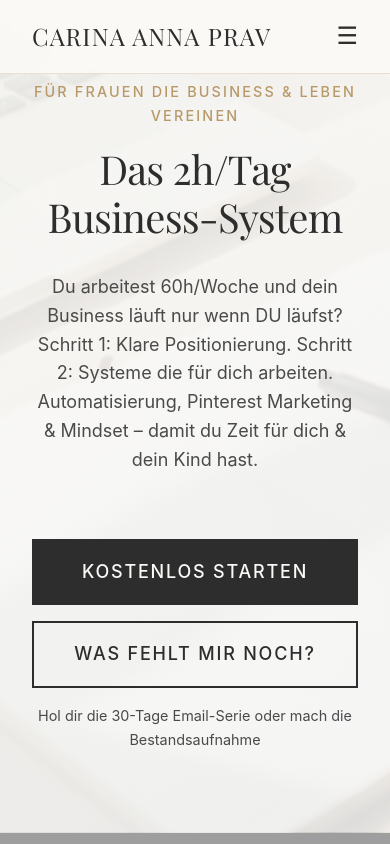
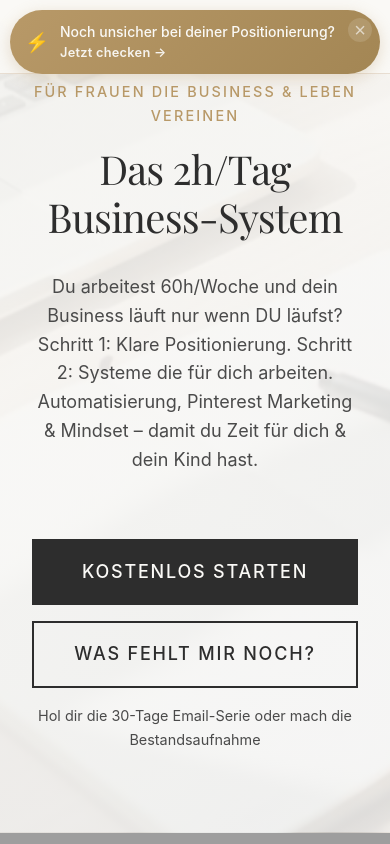
Before and after one commit to c4377/carinaannaprav, a website: page index.html in a window 390 px wide. Shown: the top 844 px of the page. Drawn offline with nearby package versions, Linux system fonts and the light colour scheme; grey boxes are pictures that could not be loaded.

Commit message:
neuer Badge

```diff
--- a/index.html
+++ b/index.html
@@ -2771,5 +2771,248 @@ document.addEventListener('DOMContentLoaded', function() {
         </div>
     </div>
 </div>
+<!-- ============================================ -->
+<!-- POSITIONIERUNGS-QUIZ BADGE - Fixed Top Right -->
+<!-- Einfügen VOR dem schließenden </body> Tag -->
+<!-- ============================================ -->
+
+<div id="positioning-badge" class="pos-badge">
+    <button class="pos-badge-close" onclick="closePositioningBadge()" aria-label="Badge schließen">
+        ×
+    </button>
+    <button class="pos-badge-content" onclick="openPositioningQuiz()">
+        <span class="pos-badge-icon">⚡</span>
+        <span class="pos-badge-text">
+            Noch unsicher bei deiner Positionierung?
+            <span class="pos-badge-cta">Jetzt checken →</span>
+        </span>
+    </button>
+</div>
+
+<style>
+/* ============================================ */
+/* BADGE STYLES */
+/* ============================================ */
+
+.pos-badge {
+    position: fixed;
+    top: 20px;
+    right: 20px;
+    z-index: 9999;
+    animation: badgeSlideIn 0.6s ease-out;
+}
+
+.pos-badge.hidden {
+    animation: badgeSlideOut 0.4s ease-out forwards;
+}
+
+@keyframes badgeSlideIn {
+    from {
+        transform: translateX(120%);
+        opacity: 0;
+    }
+    to {
+        transform: translateX(0);
+        opacity: 1;
+    }
+}
+
+@keyframes badgeSlideOut {
+    from {
+        transform: translateX(0);
+        opacity: 1;
+    }
+    to {
+        transform: translateX(120%);
+        opacity: 0;
+    }
+}
+
+.pos-badge-content {
+    display: flex;
+    align-items: center;
+    gap: 0.75rem;
+    background: linear-gradient(135deg, #B89968 0%, #A38654 100%);
+    color: #FAF9F6;
+    padding: 0.875rem 1.25rem;
+    padding-right: 2.5rem; /* Space for close button */
+    border: none;
+    border-radius: 50px;
+    box-shadow: 0 4px 15px rgba(184, 153, 104, 0.3);
+    cursor: pointer;
+    font-family: inherit;
+    font-size: 0.95rem;
+    font-weight: 500;
+    transition: all 0.3s ease;
+    position: relative;
+    max-width: 350px;
+}
+
+.pos-badge-content:hover {
+    transform: translateY(-2px);
+    box-shadow: 0 6px 20px rgba(184, 153, 104, 0.4);
+    background: linear-gradient(135deg, #A38654 0%, #8F7347 100%);
+}
+
+.pos-badge-icon {
+    font-size: 1.25rem;
+    animation: pulse 2s ease-in-out infinite;
+}
+
+@keyframes pulse {
+    0%, 100% {
+        transform: scale(1);
+    }
+    50% {
+        transform: scale(1.1);
+    }
+}
+
+.pos-badge-text {
+    display: flex;
+    flex-direction: column;
+    align-items: flex-start;
+    line-height: 1.4;
+    text-align: left;
+}
+
+.pos-badge-cta {
+    font-size: 0.85rem;
+    font-weight: 600;
+    letter-spacing: 0.02em;
+    margin-top: 0.15rem;
+    opacity: 0.95;
+    transition: all 0.3s ease;
+}
+
+.pos-badge-content:hover .pos-badge-cta {
+    transform: translateX(3px);
+    opacity: 1;
+}
+
+.pos-badge-close {
+    position: absolute;
+    top: 0.5rem;
+    right: 0.5rem;
+    width: 24px;
+    height: 24px;
+    border: none;
+    background: rgba(250, 249, 246, 0.2);
+    color: #FAF9F6;
+    font-size: 1.25rem;
+    line-height: 1;
+    border-radius: 50%;
+    cursor: pointer;
+    display: flex;
+    align-items: center;
+    justify-content: center;
+    transition: all 0.2s ease;
+    opacity: 0.7;
+    z-index: 10;
+}
+
+.pos-badge-close:hover {
+    opacity: 1;
+    background: rgba(250, 249, 246, 0.3);
+    transform: rotate(90deg);
+}
+
+/* Mobile Responsive */
+@media (max-width: 768px) {
+    .pos-badge {
+        top: 10px;
+        right: 10px;
+        left: 10px;
+        max-width: calc(100% - 20px);
+    }
+
+    .pos-badge-content {
+        width: 100%;
+        max-width: 100%;
+        padding: 0.75rem 1rem;
+        padding-right: 2.5rem;
+        font-size: 0.875rem;
+    }
+
+    .pos-badge-text {
+        font-size: 0.875rem;
+    }
+
+    .pos-badge-cta {
+        font-size: 0.8rem;
+    }
+
+    .pos-badge-icon {
+        font-size: 1.1rem;
+    }
+}
+
+/* Tablet */
+@media (max-width: 1024px) and (min-width: 769px) {
+    .pos-badge {
+        right: 15px;
+    }
+
+    .pos-badge-content {
+        max-width: 320px;
+    }
+}
+
+/* Alternative: Badge verstecken wenn Hero nicht mehr sichtbar (optional) */
+/*
+.hero-section {
+    position: relative;
+}
+
+.pos-badge.hero-out-of-view {
+    opacity: 0.8;
+}
+*/
+</style>
+
+<script>
+/* ============================================ */
+/* BADGE JAVASCRIPT */
+/* ============================================ */
+
+// Close Badge Function
+function closePositioningBadge() {
+    const badge = document.getElementById('positioning-badge');
+    badge.classList.add('hidden');
+
+    // Remove from DOM after animation
+    setTimeout(() => {
+        badge.style.display = 'none';
+    }, 400);
+
+    // Save state to localStorage (badge bleibt für 7 Tage geschlossen)
+    localStorage.setItem('posBadgeClosed', Date.now());
+}
+
+// Check if badge should be shown
+function shouldShowPositioningBadge() {
+    const closedTime = localStorage.getItem('posBadgeClosed');
+    if (!closedTime) return true;
+
+    const daysSinceClosed = (Date.now() - parseInt(closedTime)) / (1000 * 60 * 60 * 24);
+    return daysSinceClosed > 7; // Show again after 7 days
+}
+
+// Initialize badge on page load
+document.addEventListener('DOMContentLoaded', function() {
+    const badge = document.getElementById('positioning-badge');
+
+    if (!shouldShowPositioningBadge()) {
+        badge.style.display = 'none';
+    }
+
+    // Optional: Badge erst nach 2 Sekunden zeigen (weniger aggressive)
+    // setTimeout(() => {
+    //     badge.classList.add('show');
+    // }, 2000);
+});
+
+</script>
+
 </body>
 </html>
```
